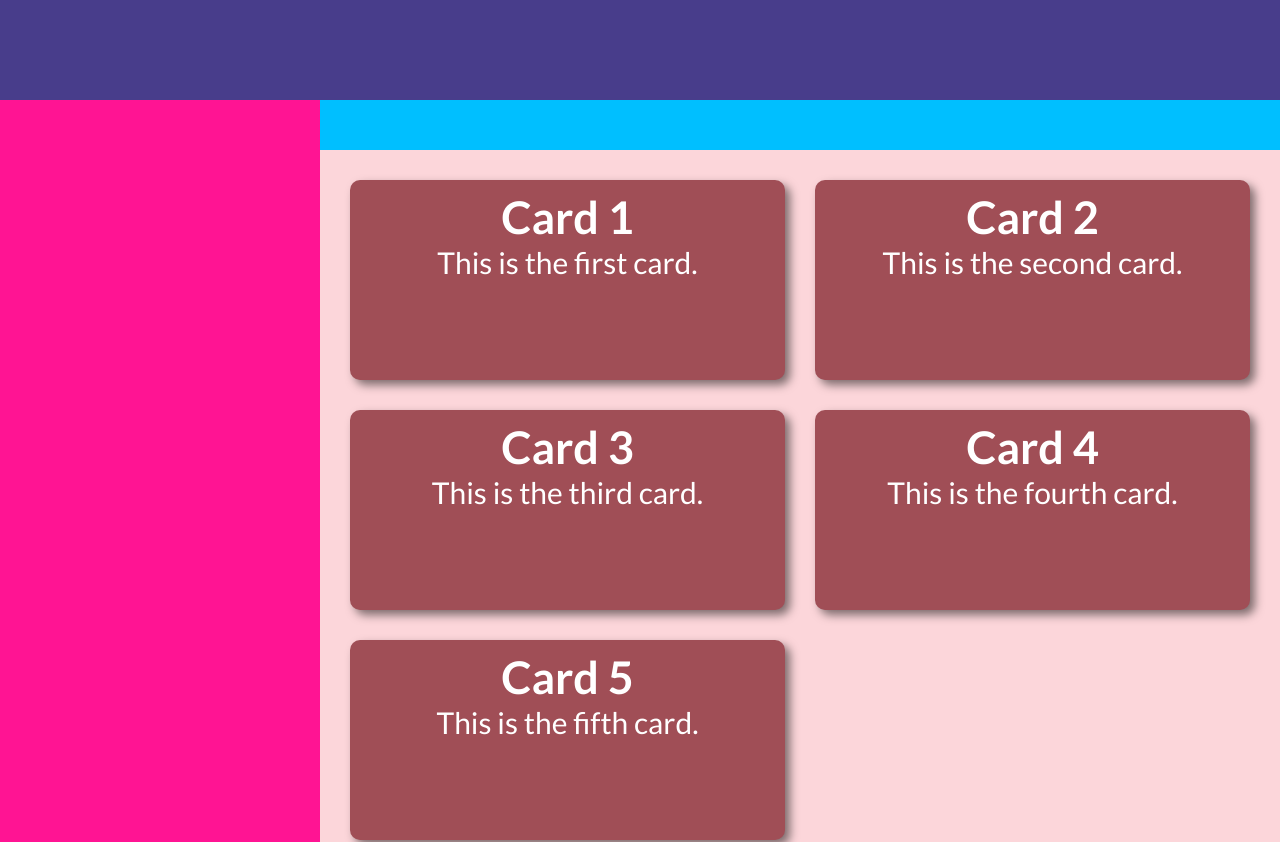
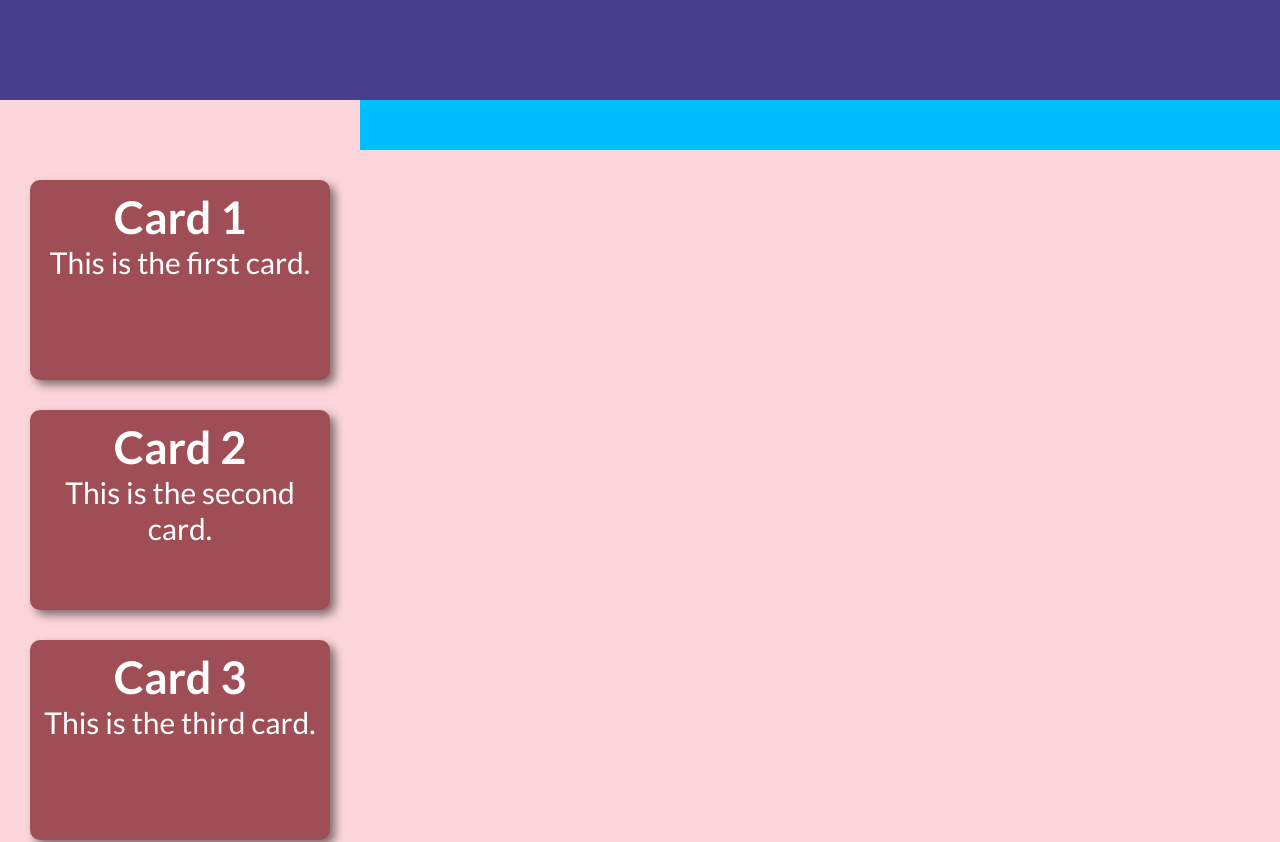
Before and after one commit to yNotFlaviio/ppi2025_4inf1v, a React (Vite) app: page / in a window 1280 px wide. Shown: the top 842 px of the page. Built offline with nearby package versions, Linux system fonts and the light colour scheme.

Commit message:
Aula 06/06 - Desafio

```diff
--- a/src/components/MyGrid.module.css
+++ b/src/components/MyGrid.module.css
@@ -50,8 +50,17 @@
   background-color: deepskyblue;
 }
 
-.aside {
-  grid-area: aside;
+.aside1 {
+  grid-area: aside1;
+  background-color: deeppink;
+
+  @media (max-width: 1200px) {
+    display: none;
+  }
+}
+
+.aside2 {
+  grid-area: aside2;
   background-color: deeppink;
 
   @media (max-width: 1200px) {
```
